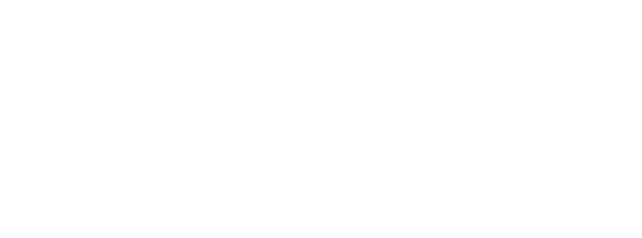
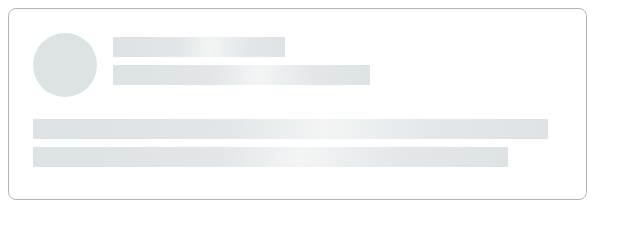
Before and after one commit to js-tasks-ru/htmlcss-20220210_m-tarasov, a website: page 04-lection2/02-skeleton/index.html in a window 1280 px wide. Shown: the whole page, without its empty margins (0-642 px from the left). Drawn offline with Linux system fonts and the light colour scheme.

Commit message:
добавил решение для 02-02-skeleton

```diff
--- a/04-lection2/02-skeleton/index.html
+++ b/04-lection2/02-skeleton/index.html
@@ -6,6 +6,18 @@
         <link rel="stylesheet" href="./skeleton.css">
     </head>
     <body>
-
+      <div class="skeleton">
+        <div class="skeleton__header">
+          <div class="skeleton__avatar"></div>
+          <div class="skeleton__title">
+            <div class="skeleton__plug" style="width: 172px"></div>
+            <div class="skeleton__plug" style="width: 257px"></div>
+          </div>
+        </div>
+        <div class="skeleton__body">
+          <div class="skeleton__plug" style="width: 515px"></div>
+          <div class="skeleton__plug" style="width: 475px"></div>
+        </div>
+      </div>
     </body>
 </html>
--- a/04-lection2/02-skeleton/skeleton.css
+++ b/04-lection2/02-skeleton/skeleton.css
@@ -0,0 +1,40 @@
+.skeleton {
+  display: flex;
+  flex-direction: column;
+  justify-content: space-between;
+  width: 579px;
+  height: 192px;
+  border: 1px solid #acb5bd;
+  border-radius: 8px;
+  padding: 24px;
+}
+
+.skeleton__header {
+  display: flex;
+  align-items: center;
+}
+
+.skeleton__avatar {
+  width: 64px;
+  height: 64px;
+  border-radius: 50%;
+  background-color: var(--grey-2);
+  margin-right: 16px;
+}
+
+.skeleton__plug {
+  height: 20px;
+  margin-bottom: 8px;
+  background: linear-gradient(
+    92.51deg,
+    #dde2e5 6.44%,
+    #e2e6e8 38.47%,
+    #f3f5f5 56.48%,
+    #e3e7ea 77.5%,
+    #dde2e5 102.52%
+  );
+}
+
+.skeleton__title-item:last-child {
+  margin-bottom: 0;
+}
--- a/assets/css/main.css
+++ b/assets/css/main.css
@@ -21,4 +21,5 @@
 
 * {
     font-family: 'Roboto', sans-serif;
+    box-sizing: border-box;
 }
```
